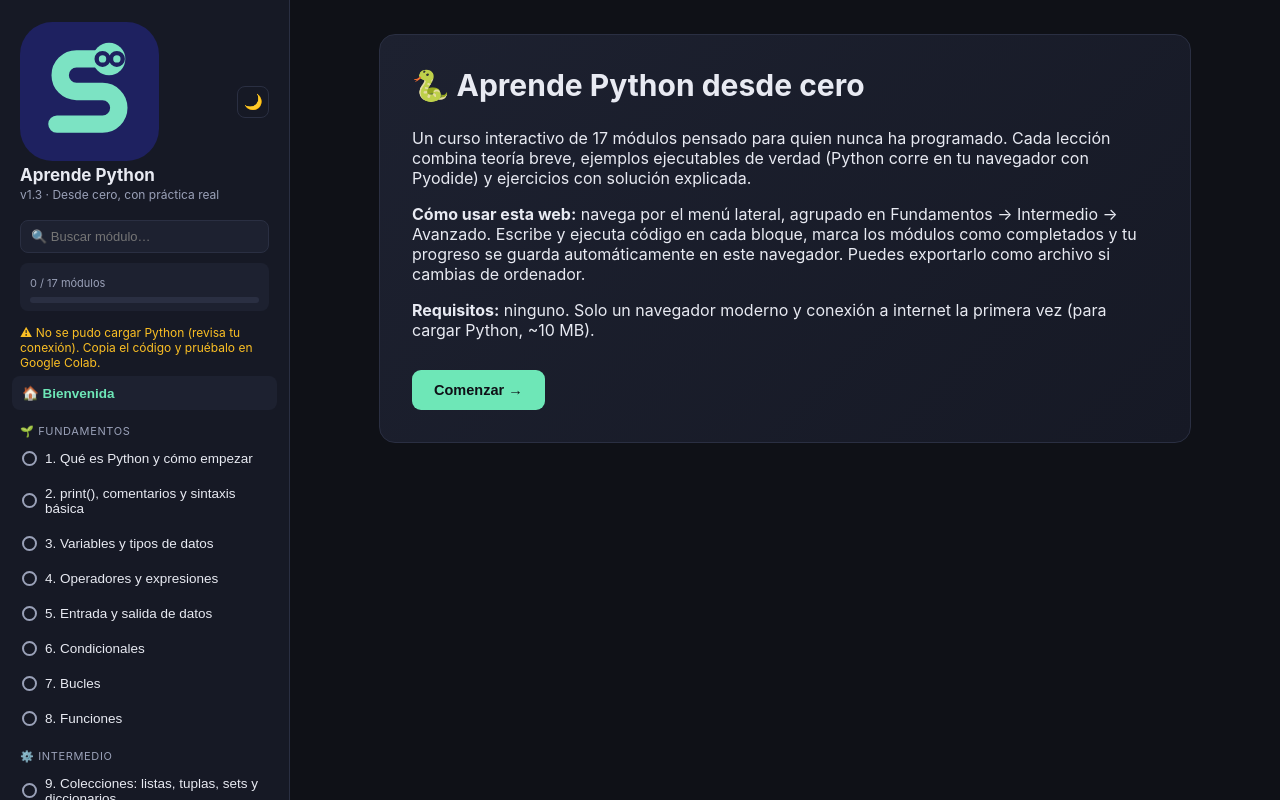
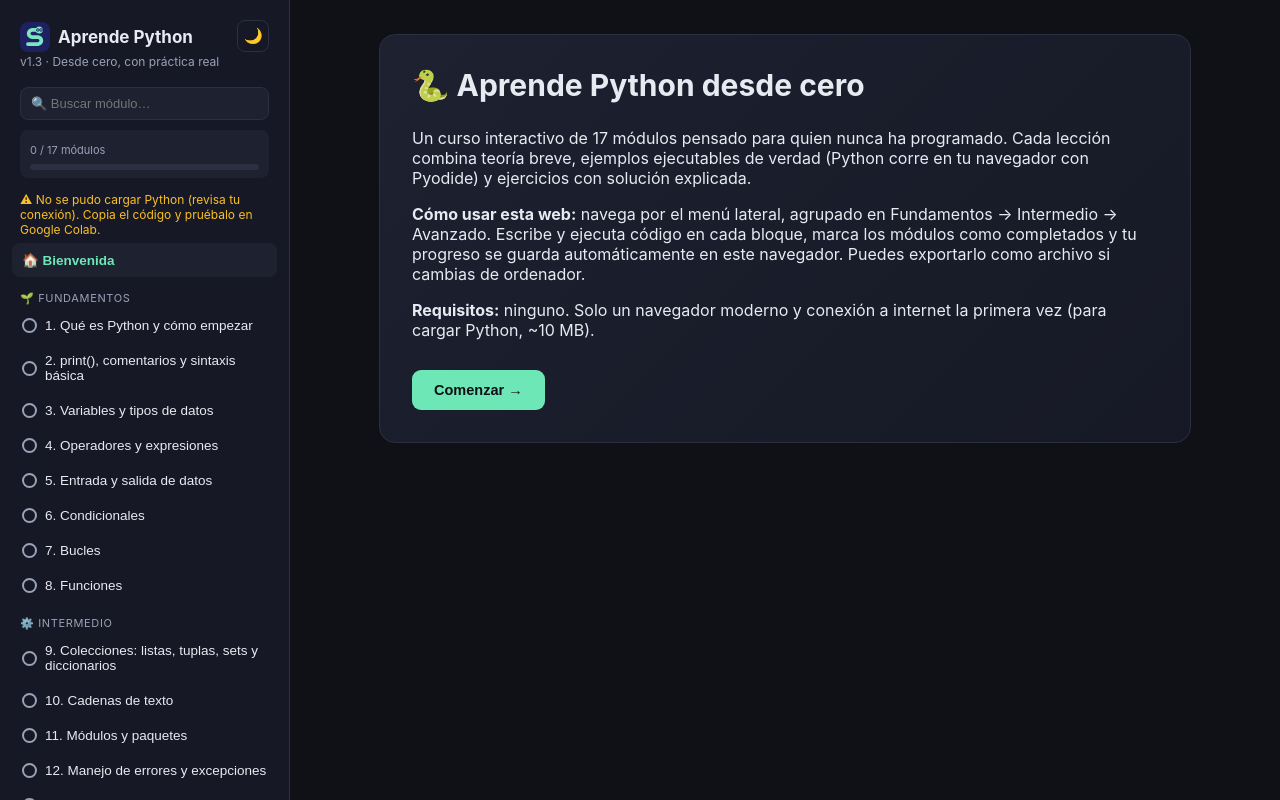
Before and after one commit to glix-cmd/phyton4dummies, a plain HTML site: page index.html in a window 1280 px wide. Drawn offline with Linux system fonts and the light colour scheme.

Commit message:
Update styles.css

```diff
--- a/css/styles.css
+++ b/css/styles.css
@@ -14,7 +14,8 @@ a{color:var(--accent2)}
 #app{display:flex;min-height:100vh}
 #sidebar{width:290px;flex-shrink:0;background:var(--panel);border-right:1px solid var(--border);padding:18px 12px;overflow-y:auto;max-height:100vh;position:sticky;top:0;display:flex;flex-direction:column}
 .brand{display:flex;justify-content:space-between;align-items:center;padding:0 8px}
-.brand h1{font-size:17px;margin:4px 0 2px}
+.brand h1{font-size:17px;margin:4px 0 2px;display:flex;align-items:center;gap:8px}
+.brandIcon{width:30px;height:30px;flex:0 0 30px;border-radius:8px}
 .sub{font-size:12px;color:var(--muted);margin:0 8px 12px}
 #themeBtn{background:none;border:1px solid var(--border);border-radius:8px;width:32px;height:32px;cursor:pointer;font-size:15px;color:var(--text)}
 #searchBox{margin:6px 8px 10px;width:calc(100% - 16px);padding:8px 10px;border-radius:8px;border:1px solid var(--border);background:var(--panel2);color:var(--text);font-size:13px}
```
